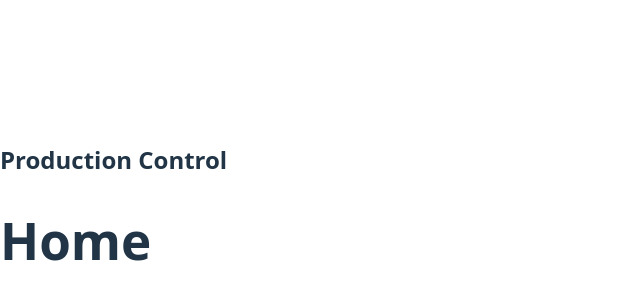
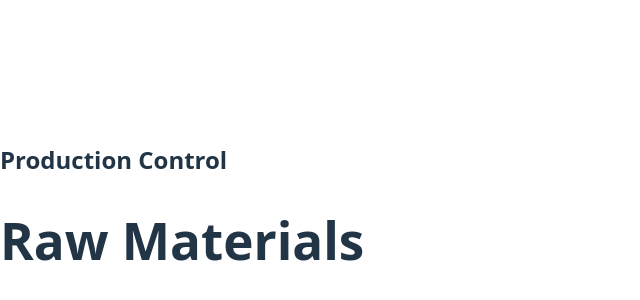
Before and after one commit to KaioRapanos/Projeto-Projedata, a React (Vite) app in the folder front-end-production-control/: page /raw-materials in a window 1280 px wide. Shown: the part 188-488 px from the top of the page, without its empty margins (0-640 px from the left). Built offline with nearby package versions, Linux system fonts and the light colour scheme.

Commit message:
feat(frontend): create pages and configure application routes

```diff
--- a/front-end-production-control/package.json
+++ b/front-end-production-control/package.json
@@ -11,7 +11,8 @@
   },
   "dependencies": {
     "react": "^19.2.0",
-    "react-dom": "^19.2.0"
+    "react-dom": "^19.2.0",
+    "react-router-dom": "^7.13.0"
   },
   "devDependencies": {
     "@eslint/js": "^9.39.1",
--- a/front-end-production-control/src/App.tsx
+++ b/front-end-production-control/src/App.tsx
@@ -1,11 +1,7 @@
-import Layout from './components/Layout'
+import AppRoutes from './routes/AppRoutes'
 
 function App() {
-  return (
-    <Layout>
-      <h1>Home</h1>
-    </Layout>
-  )
+  return <AppRoutes />
 }
 
 export default App
--- /dev/null
+++ b/front-end-production-control/src/pages/Home.tsx
@@ -0,0 +1,5 @@
+function Home() {
+  return <h1>Home</h1>
+}
+
+export default Home
--- /dev/null
+++ b/front-end-production-control/src/pages/Products.tsx
@@ -0,0 +1,5 @@
+function Products() {
+  return <h1>Products</h1>
+}
+
+export default Products
--- /dev/null
+++ b/front-end-production-control/src/pages/RawMaterials.tsx
@@ -0,0 +1,5 @@
+function RawMaterials() {
+  return <h1>Raw Materials</h1>
+}
+
+export default RawMaterials
--- /dev/null
+++ b/front-end-production-control/src/routes/AppRoutes.tsx
@@ -0,0 +1,22 @@
+import { BrowserRouter, Routes, Route } from 'react-router-dom'
+import Layout from '../components/Layout'
+
+import Home from '../pages/Home'
+import Products from '../pages/Products'
+import RawMaterials from '../pages/RawMaterials'
+
+function AppRoutes() {
+  return (
+    <BrowserRouter>
+      <Layout>
+        <Routes>
+          <Route path="/" element={<Home />} />
+          <Route path="/products" element={<Products />} />
+          <Route path="/raw-materials" element={<RawMaterials />} />
+        </Routes>
+      </Layout>
+    </BrowserRouter>
+  )
+}
+
+export default AppRoutes
```
Also changed, not shown: 1 other file (tests, documents, lock files or other folders).
